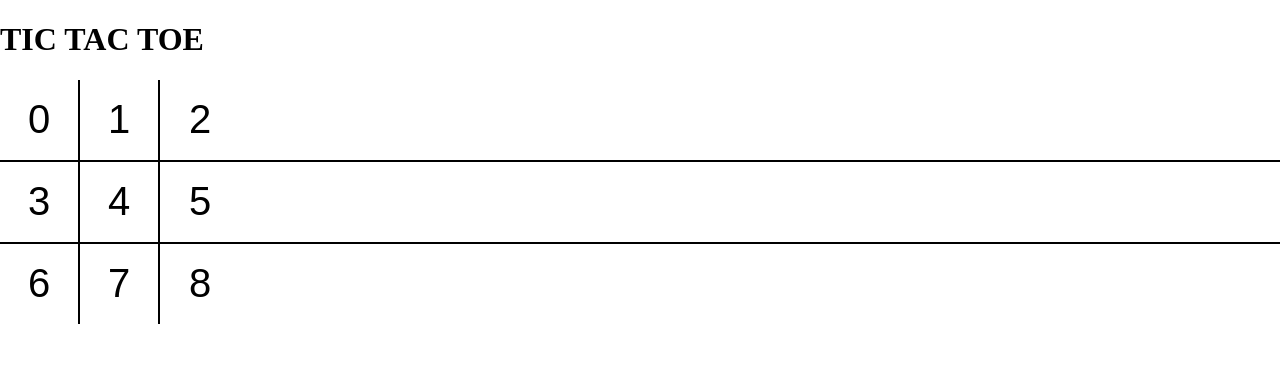
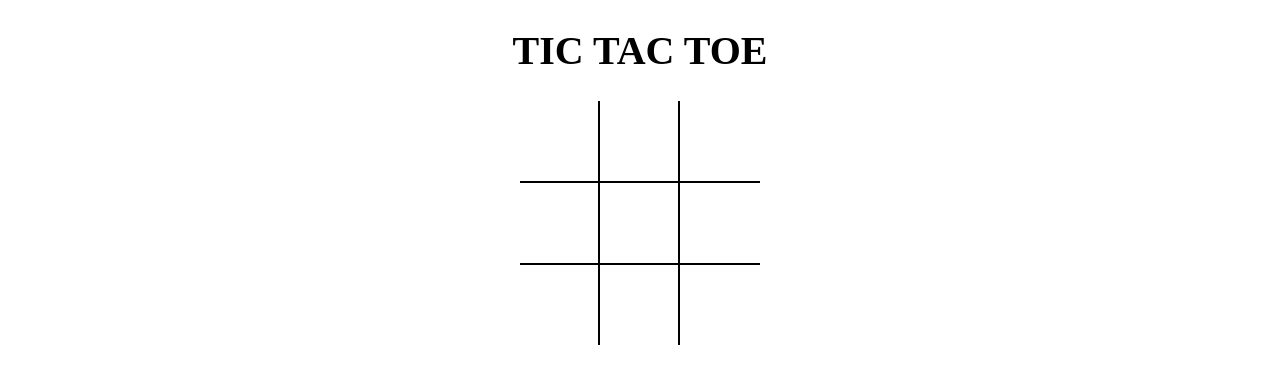
Before and after one commit to mudit-rajput/Tic-Tac-Toe, a React (Vite) app: page / in a window 1280 px wide. Shown: the top 384 px of the page. Built offline with nearby package versions, Linux system fonts and the light colour scheme.

Commit message:
added board state and also react event

```diff
--- a/src/App.jsx
+++ b/src/App.jsx
@@ -4,7 +4,7 @@
 
 const App = () => {
   return (
-    <div>
+    <div className="app">
     <h1>TIC TAC TOE</h1>
     <Board/>
     </div>
--- a/src/components/Board.jsx
+++ b/src/components/Board.jsx
@@ -1,23 +1,55 @@
-import React from 'react'
+import React, { useState } from 'react'
 import Square from './Square'
 
 const Board = () => {
+
+  const [board,setBoard] = useState(Array(9).fill(null));
+
+  const [isXNext, setIsXNext] = useState(false);
+
+  const handleSquareClick = position => {
+
+    if( board[position] ) {
+      return;
+    }
+
+    setBoard(prev => {
+      return prev.map((square,pos) => {
+        if (pos === position) {
+          return isXNext ? 'X' : 'O';
+        }
+
+        return square;
+      });
+    });
+    setIsXNext((prev) => !prev);
+  };
+
+  const renderSquare = position => {
+    return (
+      <Square
+        value={board[position]}
+        onClick = {() => handleSquareClick(position)}
+      />
+    );
+  };
+
   return (
     <div className="board">
         <div className="board-row">
-            <Square value={0}/>
-            <Square value={1}/>
-            <Square value={2}/>
+          {renderSquare(0)}
+          {renderSquare(1)}
+          {renderSquare(2)}
         </div>
         <div className="board-row">
-            <Square value={3}/>
-            <Square value={4}/>
-            <Square value={5}/>
+          {renderSquare(3)}
+          {renderSquare(4)}
+          {renderSquare(5)}
         </div>
         <div className="board-row">
-            <Square value={6}/>
-            <Square value={7}/>
-            <Square value={8}/>
+          {renderSquare(6)}
+          {renderSquare(7)}
+          {renderSquare(8)}
         </div>
     </div>
   )
--- a/src/components/Square.jsx
+++ b/src/components/Square.jsx
@@ -1,8 +1,8 @@
 import React from 'react'
 
-const Square = ({value}) => {
+const Square = ({value,onClick}) => {
 
-  return <button type="button" className="square">{value}</button>;
+  return <button type="button" className="square" onClick={onClick}>{value}</button>;
 
 };
 
```
